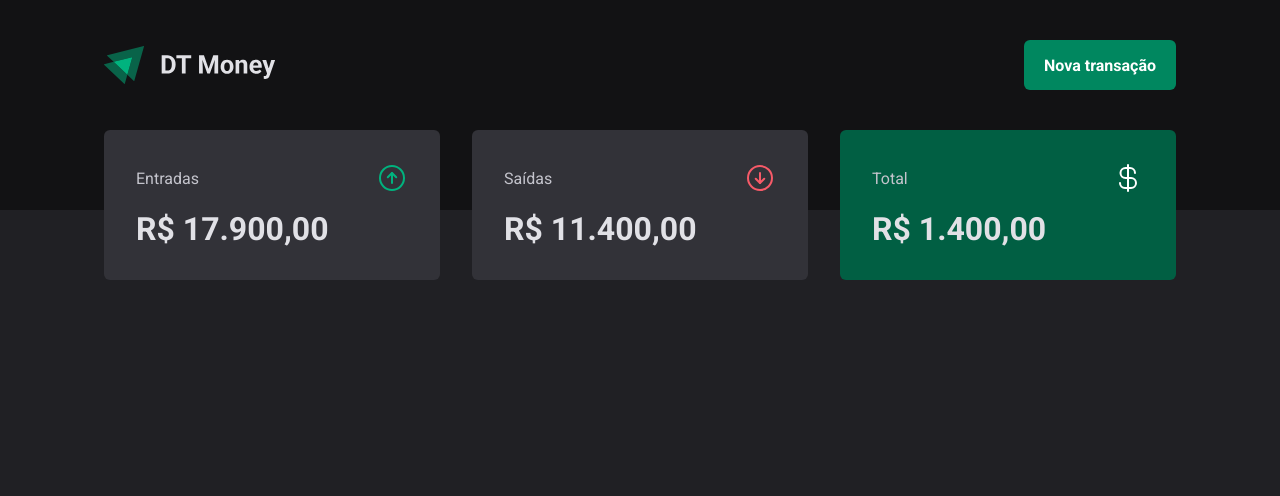
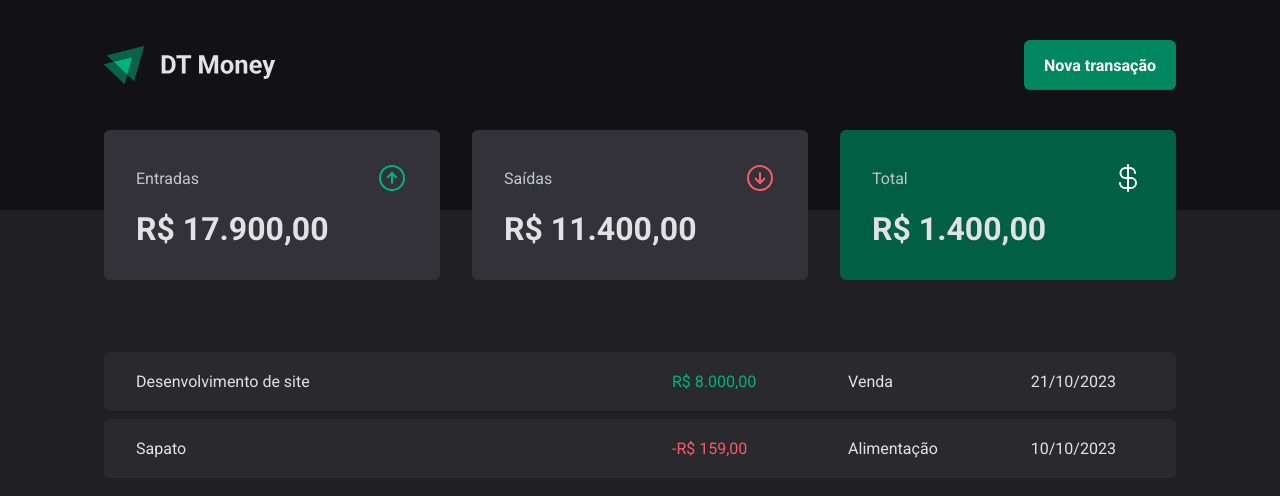
Before and after one commit to patty-ti/financial-control-application, a React (Vite) app: page / in a window 1280 px wide. Shown: the top 496 px of the page. Built offline with nearby package versions, Linux system fonts and the light colour scheme.

Commit message:
Transactions Table

```diff
--- a/src/pages/Transactions/index.tsx
+++ b/src/pages/Transactions/index.tsx
@@ -1,11 +1,37 @@
 import { Header } from "../../components/Header"
 import { Summary } from "../../components/Summary"
+
+import { PriceHighlight, TransactionsContainer, TransactionsTable } from "./styles"
 
 export function Transactions() {
   return (
     <div>
       <Header />
       <Summary />
+
+      <TransactionsContainer>
+        <TransactionsTable>
+          <tbody>
+            <tr>
+              <td width='50%'>Desenvolvimento de site</td>
+              <td>
+                <PriceHighlight variant='income'>R$ 8.000,00</PriceHighlight>
+              </td>
+              <td>Venda</td>
+              <td>21/10/2023</td>
+            </tr>
+
+            <tr>
+              <td width='50%'>Sapato</td>
+              <td>
+                <PriceHighlight variant='outcome'>-R$ 159,00</PriceHighlight>
+              </td>
+              <td>Alimentação</td>
+              <td>10/10/2023</td>
+            </tr>
+          </tbody>
+        </TransactionsTable>
+      </TransactionsContainer>
     </div>
   )
 }
--- a/src/pages/Transactions/styles.ts
+++ b/src/pages/Transactions/styles.ts
@@ -0,0 +1,37 @@
+import styled from "styled-components"
+
+export const TransactionsContainer = styled.main`
+  width: 100%;
+  max-width: 1120px;
+  margin: 4rem auto 0;
+  padding: 0 1.5rem;
+`
+
+export const TransactionsTable = styled.table`
+  width: 100%;
+  border-collapse: separate;
+  border-spacing: 0 0.5rem;
+  /* margin-top: 1.5rem; */
+
+  td {
+    padding: 1.25rem 2rem;
+    background: ${(props) => props.theme["gray-700"]};
+    &:first-child {
+      border-top-left-radius: 6px;
+      border-bottom-left-radius: 6px;
+    }
+    &:last-child {
+      border-top-right-radius: 6px;
+      border-bottom-right-radius: 6px;
+    }
+  }
+`
+
+interface PriceHighlightProps {
+  variant: "income" | "outcome"
+}
+
+export const PriceHighlight = styled.span<PriceHighlightProps>`
+  color: ${(props) =>
+    props.variant === "income" ? props.theme["green-300"] : props.theme["red-300"]};
+`
```
